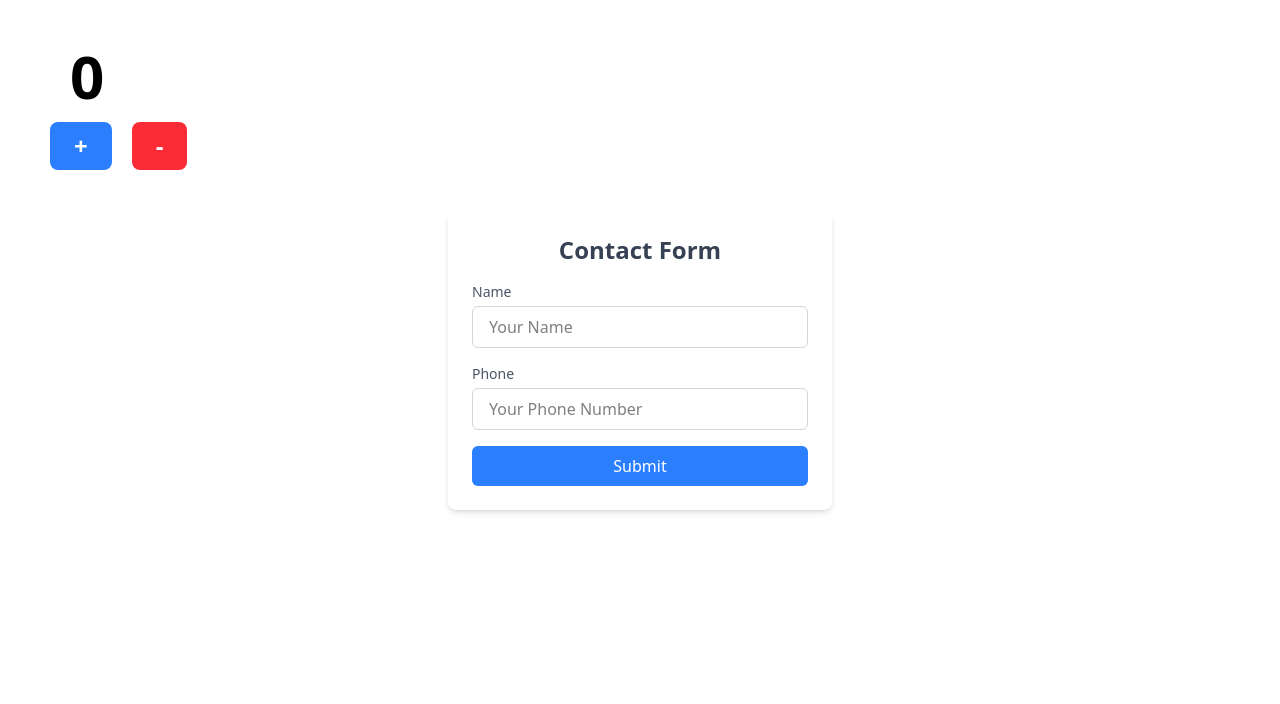
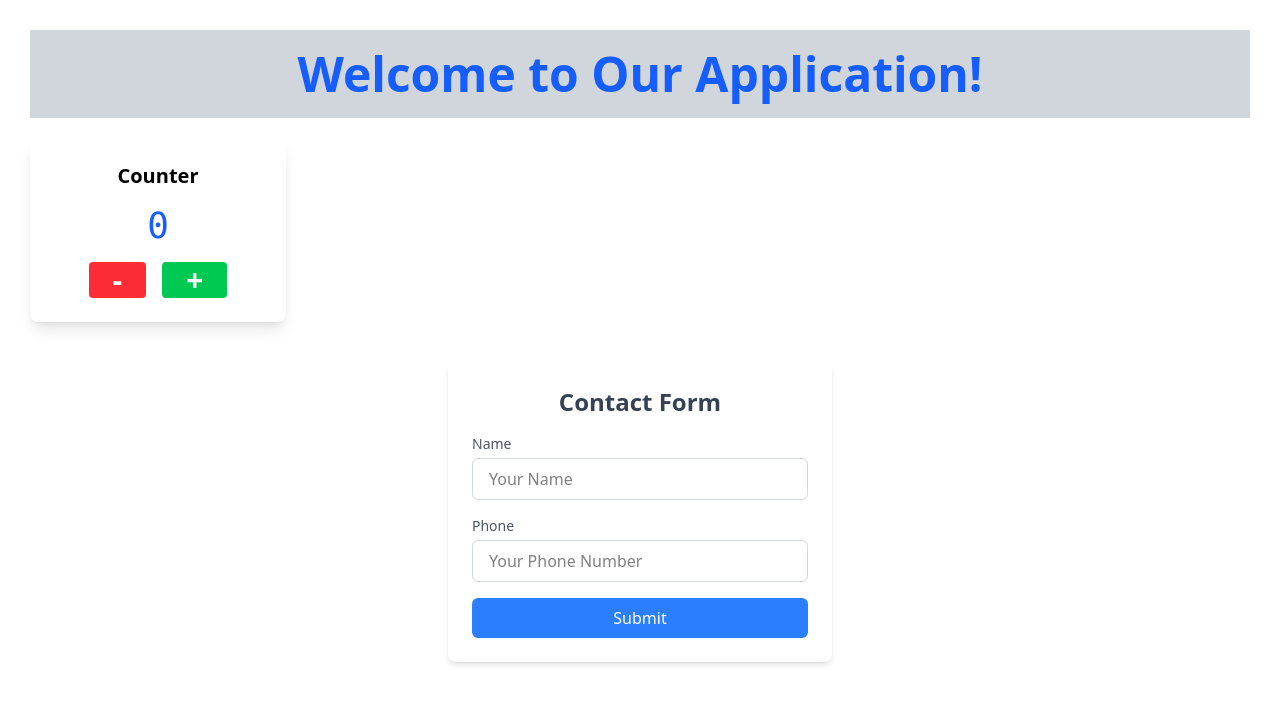
Before and after one commit to mostakinahmed/react-starter-kit, a React (Vite) app: page / in a window 1280 px wide. Shown: the top 704 px of the page. Built offline with nearby package versions, Linux system fonts and the light colour scheme.

Commit message:
add counter

```diff
--- a/index.html
+++ b/index.html
@@ -9,7 +9,9 @@
   </head>
   <body>
     <div id="root"></div>
+     <div id="count"></div>
     <div id="form"></div>
+
     <script type="module" src="/src/main.jsx"></script>
   </body>
 </html>
--- a/src/App.jsx
+++ b/src/App.jsx
@@ -1,31 +1,15 @@
 import { React, useState } from "react";
 
 function App() {
-  //const data = 10;
-
-  let [data, setData] = useState(0);
-  let a = 45;
-
   return (
     <div>
-      <h1 className="font-bold px-10 py-4 text-6xl">{data}</h1>
-      <button
-        className="bg-blue-500 mr-5 ml-5 text-white py-2 px-6 rounded-lg font-semibold text-lg transition-all duration-300 hover:bg-blue-600 focus:outline-none focus:ring-2 focus:ring-blue-400 active:bg-blue-700"
-        onClick={() => {
-          setData((data += 10));
-        }}
-      >
-        <span className="text-2xl">+</span>
-      </button>
-      <button
-        className="bg-red-500 text-white py-2 px-6 rounded-lg font-semibold text-lg transition-all duration-300 hover:bg-red-600 focus:outline-none focus:ring-2 focus:ring-red-400 active:bg-red-700"
-        onClick={() => {
-          setData((data -= 10));
-        }}
-      >
-        <span className="text-2xl">-</span>
-      </button>
+      <div className="flex justify-center p-5  bg-gray-300">
+        <h1 className="text-4xl md:text-5xl font-bold text-blue-600">
+          Welcome to Our Application!
+        </h1>
+      </div>
     </div>
   );
 }
+
 export default App;
--- /dev/null
+++ b/src/Count.jsx
@@ -0,0 +1,37 @@
+import React, { useState } from "react";
+
+function App() {
+  const [count, setCount] = useState(0);
+  return (
+    <div>
+      <div className="bg-white shadow-lg mt-5 rounded-lg p-6 w-64 text-center space-y-4">
+        <h2 className="text-xl font-bold">Counter</h2>
+        <div className="text-4xl font-mono text-blue-600" x-text="count">
+          {count}
+        </div>
+
+        <div className="flex justify-center space-x-4">
+          <button
+            onClick={() => {
+              setCount(count - 10);
+            }}
+            className="px-6 bg-red-500 hover:bg-red-600 text-white font-semibold rounded"
+          >
+            <span className="text-3xl">-</span>
+          </button>
+
+          <button
+            onClick={() => {
+              setCount(count + 10);
+            }}
+            className="px-6 bg-green-500 hover:bg-green-600 text-white font-semibold rounded"
+          >
+            <span className="text-3xl">+</span>
+          </button>
+        </div>
+      </div>
+    </div>
+  );
+}
+
+export default App;
--- a/src/main.jsx
+++ b/src/main.jsx
@@ -3,6 +3,8 @@ import { createRoot } from "react-dom/client";
 import "./index.css";
 import App from "./App.jsx";
 import Form from "./Form.jsx";
+import Count from "./Count.jsx";
 
 createRoot(document.getElementById("root")).render(<App />);
+createRoot(document.getElementById("count")).render(<Count />);
 createRoot(document.getElementById("form")).render(<Form />);
```
